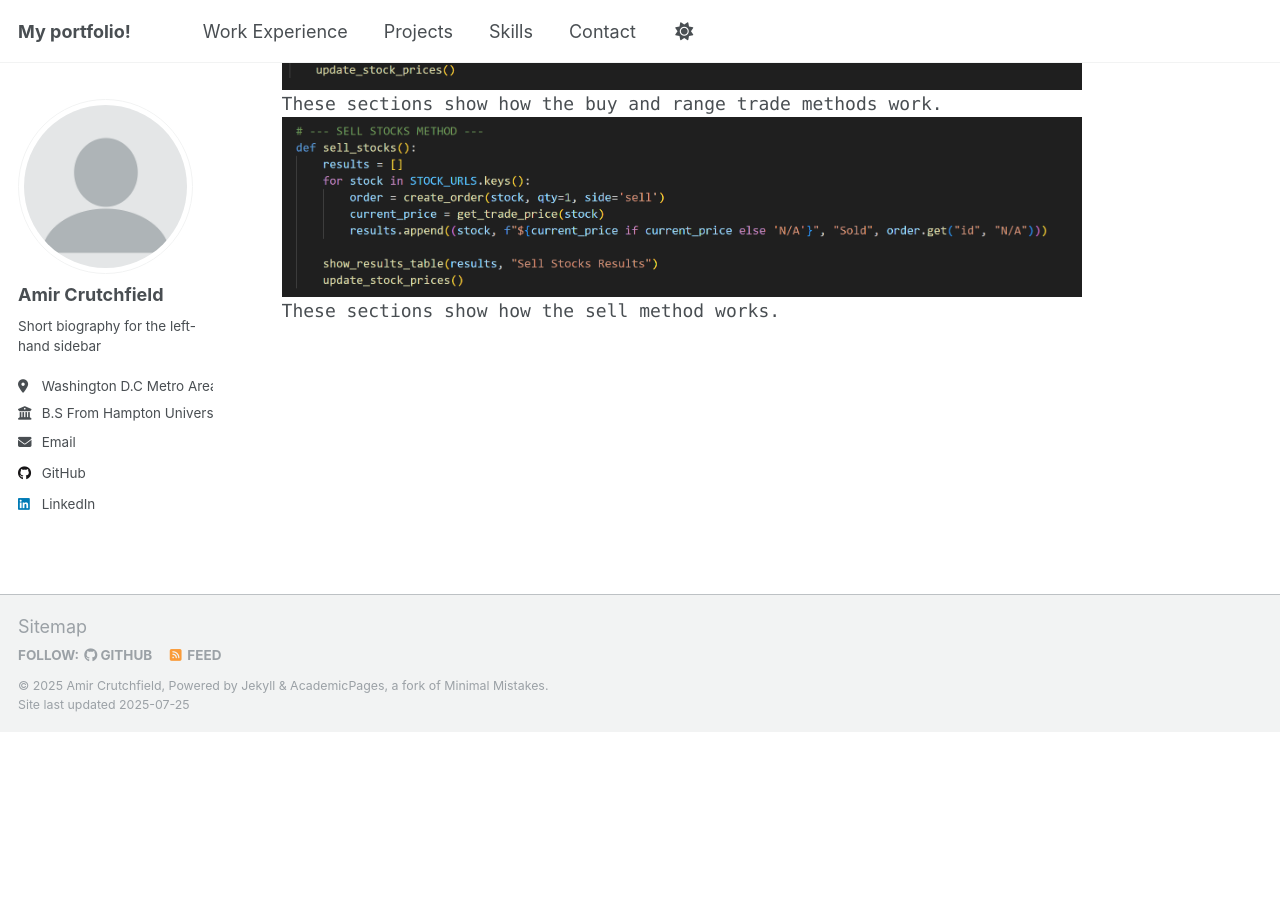
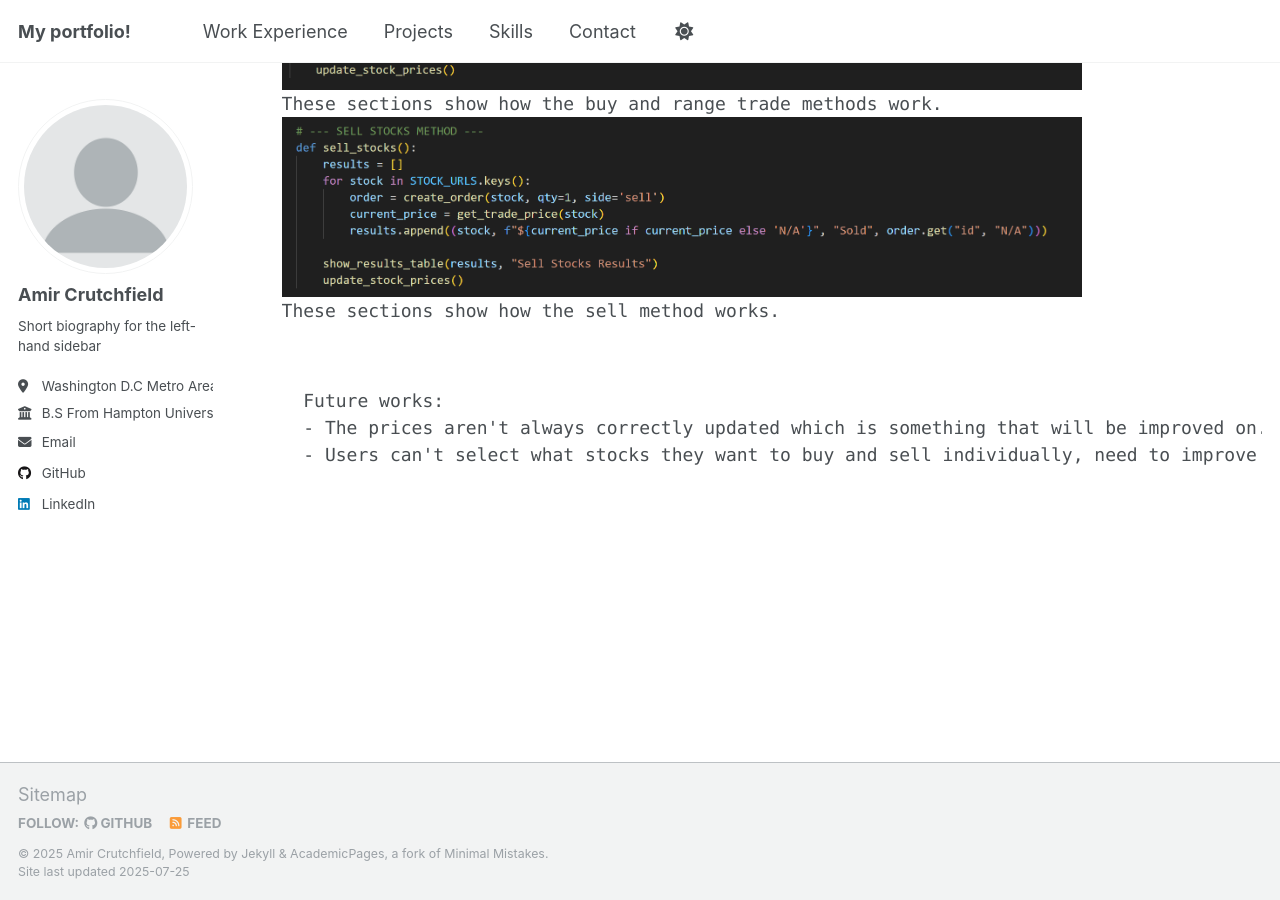
Before and after one commit to amirc42/amircportfolio, a Jekyll site: the page built from _pages/stockprogramdetails.html, in a window 1280 px wide and 900 px high, scrolled down 2211 px. Built offline with Jekyll 4.4.1, drawn with Linux system fonts in a browser that asks for light colours; a script that is not in the unit is left out; before the commit the page ends 2943 px from its top, so only the background shows below that.

Commit message:
Update stockprogramdetails.html

```diff
--- a/_pages/stockprogramdetails.html
+++ b/_pages/stockprogramdetails.html
@@ -28,6 +28,12 @@ These sections show how the buy and range trade methods work.
 These sections show how the sell method works.
 </pre>
 
+<pre><p>
+  Future works:
+  - The prices aren't always correctly updated which is something that will be improved on.
+  - Users can't select what stocks they want to buy and sell individually, need to improve that.
+</p></pre>
+
 
 
 {% include base_path %}
```
